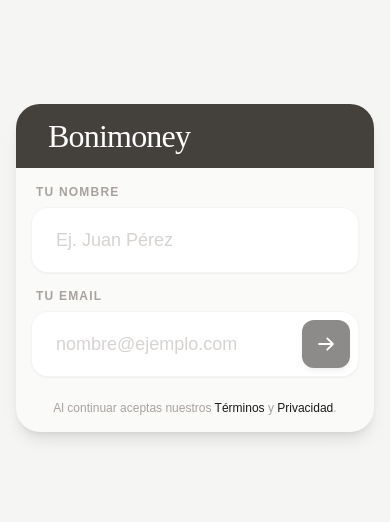
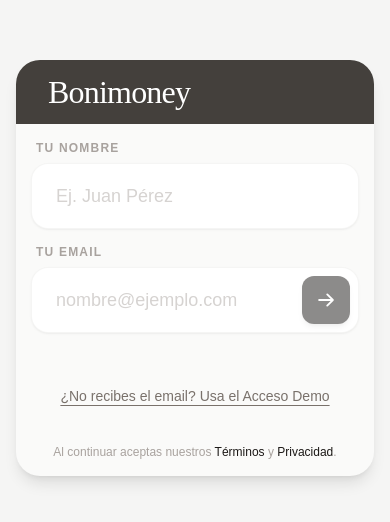
Before and after one commit to juanpablolh/bonimoney, a React (Vite) app: page / in a window 390 px wide. Shown: the part 154-676 px from the top of the page. Built offline with nearby package versions, Linux system fonts and the light colour scheme; no server answers.

Commit message:
feat: add demo access button for provisional mobile testing

```diff
--- a/src/components/auth/HomeLogin.tsx
+++ b/src/components/auth/HomeLogin.tsx
@@ -10,7 +10,7 @@
     const [loading, setLoading] = useState(false);
     const [sent, setSent] = useState(false);
     const [error, setError] = useState<string | null>(null);
-    const { signInWithEmail } = useAuth();
+    const { signInWithEmail, signInWithPassword } = useAuth();
 
     const handleSubmit = async (e: React.FormEvent) => {
         e.preventDefault();
@@ -132,6 +132,23 @@
                                     </div>
                                 )}
 
+                                <div className="text-center pt-4">
+                                    <button
+                                        type="button"
+                                        onClick={async () => {
+                                            setLoading(true);
+                                            setError(null);
+                                            const { error } = await signInWithPassword('demo@bonimoney.com', 'password123');
+                                            if (error) setError("Error en el acceso demo: " + error.message);
+                                            setLoading(false);
+                                        }}
+                                        disabled={loading}
+                                        className="text-stone-500 hover:text-stone-900 font-medium text-sm underline underline-offset-4"
+                                    >
+                                        ¿No recibes el email? Usa el Acceso Demo
+                                    </button>
+                                </div>
+
                                 <div className="text-center">
                                     <p className="text-xs text-[#A8A29E] font-medium">
                                         Al continuar aceptas nuestros <a href="#" className="text-stone-900 hover:underline">Términos</a> y <a href="#" className="text-stone-900 hover:underline">Privacidad</a>.
--- a/src/contexts/AuthContext.tsx
+++ b/src/contexts/AuthContext.tsx
@@ -7,6 +7,7 @@
     session: Session | null;
     loading: boolean;
     signInWithEmail: (email: string, name?: string) => Promise<{ error: AuthError | null }>;
+    signInWithPassword: (email: string, password: string) => Promise<{ error: AuthError | null }>;
     signOut: () => Promise<void>;
 }
 
@@ -81,6 +82,14 @@
         return { error };
     };
 
+    const signInWithPassword = async (email: string, password: string) => {
+        const { error } = await supabase.auth.signInWithPassword({
+            email,
+            password,
+        });
+        return { error };
+    };
+
     const signOut = async () => {
         await supabase.auth.signOut();
     };
@@ -90,6 +99,7 @@
         session,
         loading,
         signInWithEmail,
+        signInWithPassword,
         signOut,
     };
 
```
Also changed, not shown: 1 other file (tests, documents, lock files or other folders).
